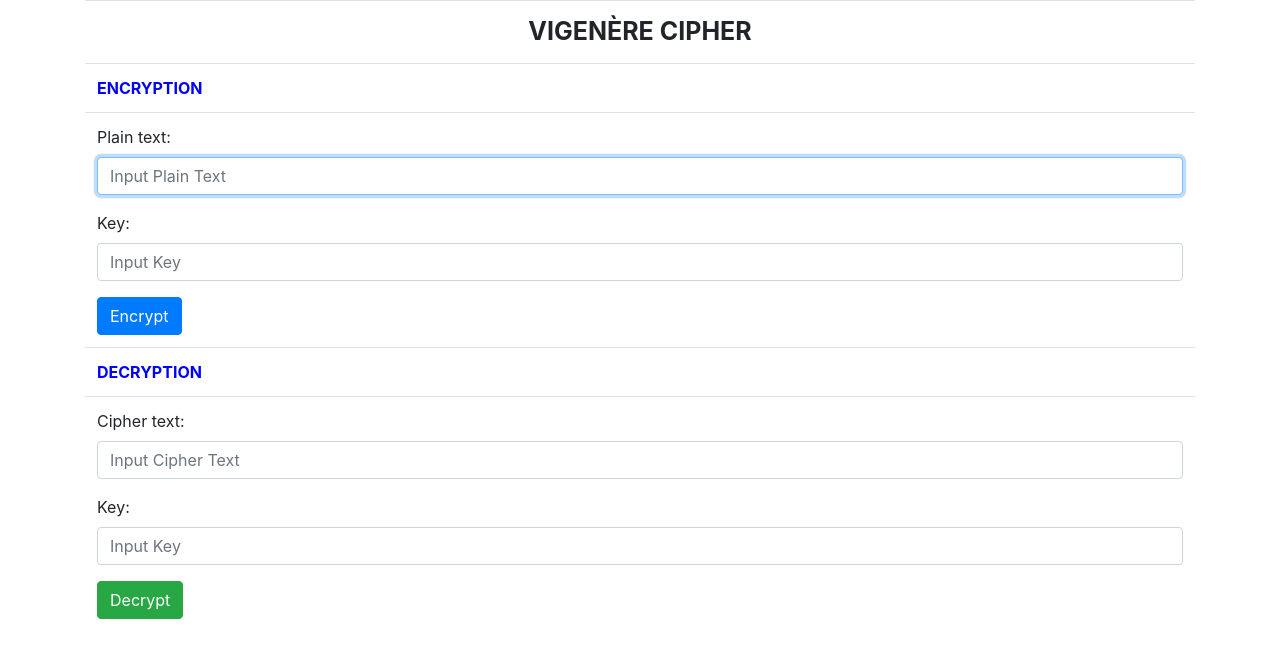
After one commit to lequoctrong/bmttnc-hutech-2280603417, a Flask app: template lab-02/templates/vigenere.html in a window 1280 px wide. The commit adds this page. Shown: the top 658 px of the page. Run offline with Flask 3, Linux system fonts and the light colour scheme; the template is opened without the code that fills it, so the values that code supplies are empty.

```diff
--- a/lab-02/app.py
+++ b/lab-02/app.py
@@ -3,40 +3,29 @@ from cipher.caesar import CaesarCipher
 
 app = Flask(__name__)
 
-# Router for home page
-@app.route("/")
+@app.route('/')
 def home():
     return render_template('index.html')
 
-# Router for Caesar Cipher page
-@app.route("/caesar")
+@app.route('/caesar')
 def caesar():
     return render_template('caesar.html')
 
-# Route for encryption
-@app.route("/encrypt", methods=['POST'])
+@app.route('/encrypt', methods=['POST'])
 def caesar_encrypt():
-    try:
-        text = request.form['inputPlainText'].upper()
-        key = int(request.form['inputKeyPlain'])
-        caesar = CaesarCipher()
-        encrypted_text = caesar.encrypt_text(text, key)
-        return render_template('caesar.html', result=f"text: {text}<br/>key: {key}<br/>encrypted text: {encrypted_text}")
-    except (ValueError, KeyError):
-        return render_template('caesar.html', result="Error: Invalid input. Please check your text and key.")
+    text = request.form['inputPlainText']
+    key = int(request.form['inputKeyPlain'])
+    Caesar = CaesarCipher()
+    encrypted_text = Caesar.encrypt_text(text, key)
+    return f"text: {text}<br/>key: {key}<br/>encrypted text: {encrypted_text}"
 
-# Route for decryption
-@app.route("/decrypt", methods=['POST'])
+@app.route('/decrypt', methods=['POST'])
 def caesar_decrypt():
-    try:
-        text = request.form['inputCipherText'].upper()
-        key = int(request.form['inputKeyCipher'])
-        caesar = CaesarCipher()
-        decrypted_text = caesar.decrypt_text(text, key)
-        return render_template('caesar.html', result=f"text: {text}<br/>key: {key}<br/>decrypted text: {decrypted_text}")
-    except (ValueError, KeyError):
-        return render_template('caesar.html', result="Error: Invalid input. Please check your text and key.")
+    text = request.form['inputCipherText']
+    key = int(request.form['inputKeyCipher'])
+    Caesar = CaesarCipher()
+    decrypted_text = Caesar.decrypt_text(text, key)
+    return f"text: {text}<br/>key: {key}<br/>decrypted text: {decrypted_text}"
 
-# Main function
-if __name__ == "__main__":
-    app.run(host="0.0.0.0", port=5950, debug=True)
+if __name__ == '__main__':
+    app.run(host='0.0.0.0', port=5050, debug=True)
--- /dev/null
+++ b/lab-02/templates/vigenere.html
@@ -0,0 +1,61 @@
+<!DOCTYPE html>
+<html lang="en">
+<head>
+    <title>Vigenère Cipher</title>
+    <link href="https://cdn.jsdelivr.net/npm/bootstrap@4.6.2/dist/css/bootstrap.min.css" rel="stylesheet"/>
+</head>
+<body>
+    <div class="container">
+        <table class="table">
+            <tr>
+                <td style="text-align: center; font-weight: bold; font-size: 25px;">VIGENÈRE CIPHER</td>
+            </tr>
+            <tr>
+                <td style="font-weight: bold; color: blue">ENCRYPTION</td>
+            </tr>
+            <tr>
+                <td>
+                    <form method="POST" action="/vigenere/encrypt">
+                        <div class="mb-3">
+                            <label class="form-label">Plain text:</label>
+                            <input type="text" class="form-control" name="inputPlainText" placeholder="Input Plain Text" required autofocus/>
+                        </div>
+                        <div class="mb-3">
+                            <label class="form-label">Key:</label>
+                            <input type="text" class="form-control" name="inputKeyPlain" placeholder="Input Key" required/>
+                        </div>
+                        <button type="submit" class="btn btn-primary">Encrypt</button>
+                    </form>
+                </td>
+            </tr>
+            <tr>
+                <td style="font-weight: bold; color: blue">DECRYPTION</td>
+            </tr>
+            <tr>
+                <td>
+                    <form method="POST" action="/vigenere/decrypt">
+                        <div class="mb-3">
+                            <label class="form-label">Cipher text:</label>
+                            <input type="text" class="form-control" name="inputCipherText" placeholder="Input Cipher Text" required/>
+                        </div>
+                        <div class="mb-3">
+                            <label class="form-label">Key:</label>
+                            <input type="text" class="form-control" name="inputKeyCipher" placeholder="Input Key" required/>
+                        </div>
+                        <button type="submit" class="btn btn-success">Decrypt</button>
+                    </form>
+                </td>
+            </tr>
+            {% if result %}
+            <tr>
+                <td>
+                    <div class="alert alert-info">
+                        {{ result | safe }}
+                    </div>
+                </td>
+            </tr>
+            {% endif %}
+        </table>
+    </div>
+</body>
+</html>
```
Also changed, not shown: lab-02/templates/caesar.html (+5 -16 lines), lab-02/api.py (line endings or trailing spaces).
